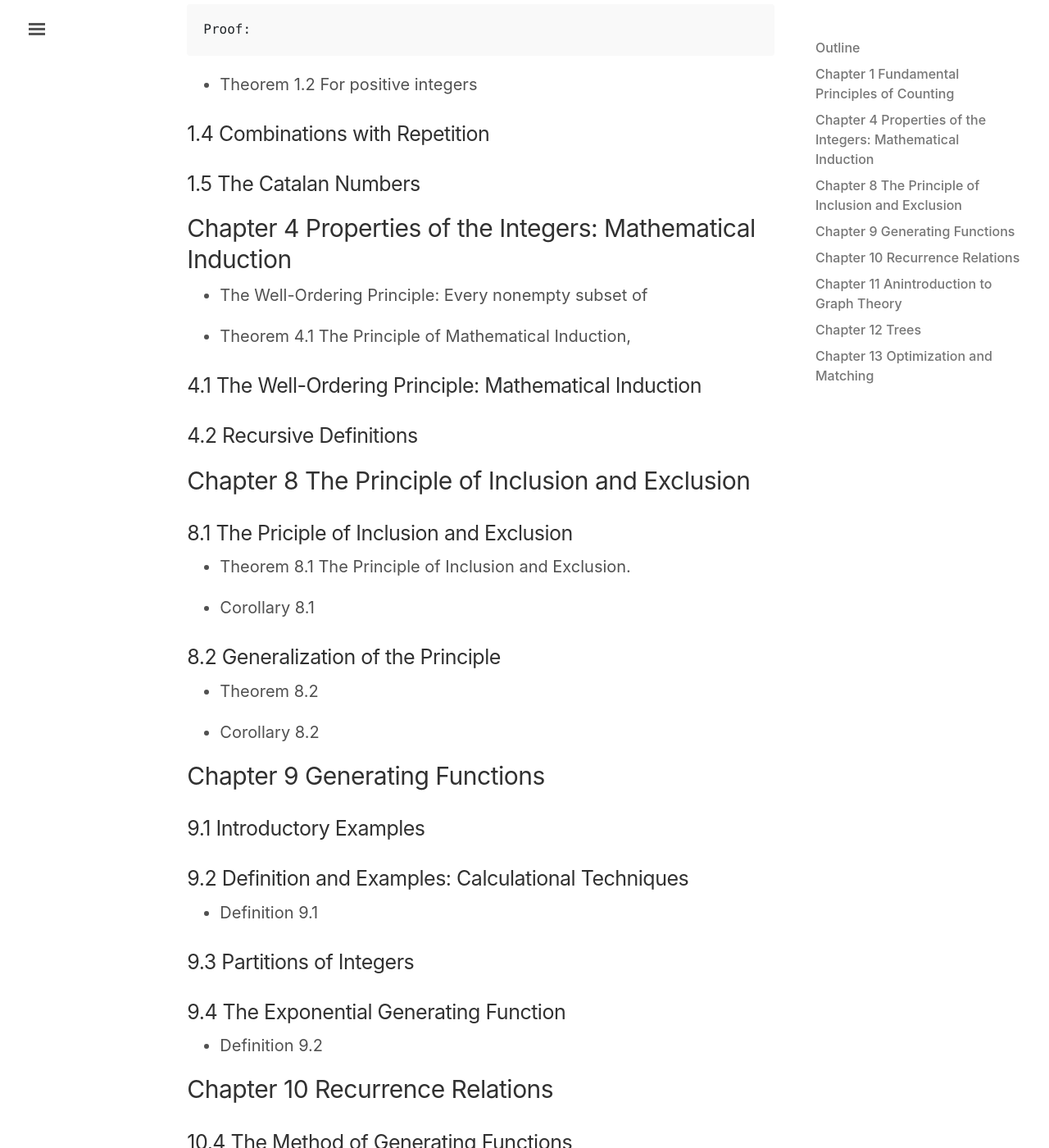
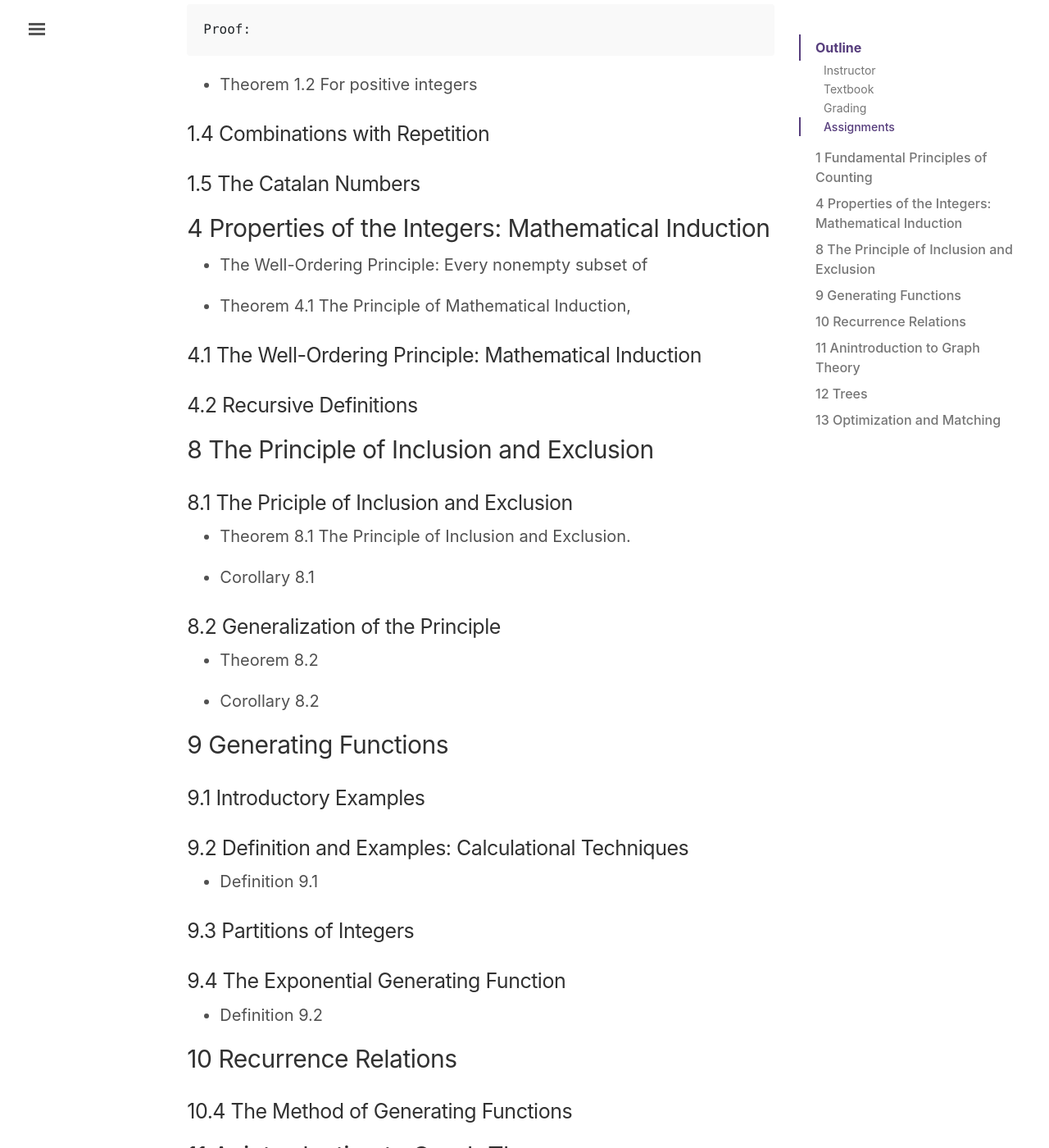
Before and after one commit to lingt-xyz/note, a Jekyll site: the page built from _posts/2018-09-01-COMP339.md, in a window 1280 px wide and 1400 px high, scrolled down 2239 px. Shown: the whole window at 82% size. Built offline with Jekyll 4.4.1, drawn with Linux system fonts in a browser that asks for light colours; formulas are drawn with MathJax 3; comment, search, counter and statistics services are not loaded; some of the changed text lies outside the part shown.

```diff
--- a/_posts/2018-09-01-COMP339.md
+++ b/_posts/2018-09-01-COMP339.md
@@ -30,7 +30,7 @@ Discrete and Combinatorial Mathematics: An Applied Introduction (fifth edition)
 * Assignment 3. (due on November 11, 2018, 11:59pm)
 * Assignment 4. (due on November 28, 2018, 11:59pm)
 
-## Chapter 1 Fundamental Principles of Counting
+## 1 Fundamental Principles of Counting
 
 ### 1.1 The Rules of Sum and Product
 
@@ -82,7 +82,7 @@ $$
 
 ### 1.5 The Catalan Numbers
 
-## Chapter 4 Properties of the Integers: Mathematical Induction
+## 4 Properties of the Integers: Mathematical Induction
 
 * The Well-Ordering Principle: Every nonempty subset of
 
@@ -92,7 +92,7 @@ $$
 
 ### 4.2 Recursive Definitions
 
-## Chapter 8 The Principle of Inclusion and Exclusion
+## 8 The Principle of Inclusion and Exclusion
 
 ### 8.1 The Priciple of Inclusion and Exclusion
 
@@ -106,7 +106,7 @@ $$
 
 * Corollary 8.2
 
-## Chapter 9 Generating Functions
+## 9 Generating Functions
 
 ### 9.1 Introductory Examples
 
@@ -121,11 +121,11 @@ $$
 
 * Definition 9.2
 
-## Chapter 10 Recurrence Relations
+## 10 Recurrence Relations
 
 ### 10.4 The Method of Generating Functions
 
-## Chapter 11 Anintroduction to Graph Theory
+## 11 Anintroduction to Graph Theory
 
 ### 11.1 Definitions and Examples
 
@@ -223,7 +223,7 @@ $$
 
 ### 11.7 Summary and Historical Review
 
-## Chapter 12 Trees
+## 12 Trees
 
 ### 12.1 Definitions, Properties, and Exmaples
 
@@ -239,7 +239,7 @@ $$
 
 * Theorem 12.5
 
-## Chapter 13 Optimization and Matching
+## 13 Optimization and Matching
 
 ### 13.4 Matching Theory
 
```
Also changed, not shown: assets/js/bootstrap-toc.min.js.
